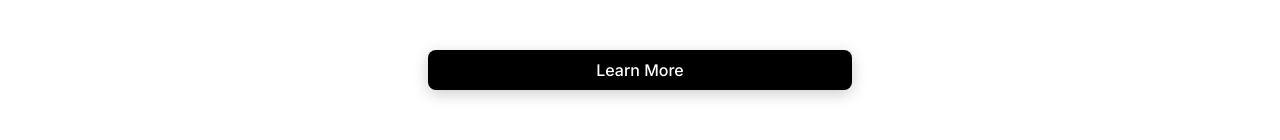
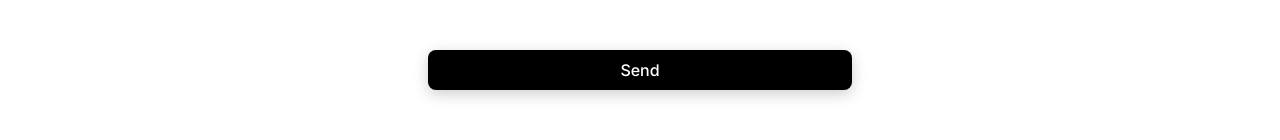
Before and after one commit to JoyOffiong/AnuaObio-website, a Next.js app: page /pages/contactUs in a window 1280 px wide. Shown: the part 535-675 px from the top of the page. Built offline with nearby package versions, Linux system fonts and the light colour scheme.

Commit message:
feat:new commit

```diff
--- a/src/app/pages/contactUs/page.tsx
+++ b/src/app/pages/contactUs/page.tsx
@@ -53,7 +53,7 @@ be happy to help in any way we can!</p>
               />
       </div>
       <div className='mx-auto flex justify-center '>
-      <button className="bg-black flex items-center w-2/3 shadow-custom-xl md:w-1/2 justify-center text-white gap-2 rounded-lg py-2 transform hover:scale-110 mt-5 hover:text-gray-500 transition-all duration-300 "> <a href=".//">Learn More</a></button>
+      <button className="bg-black flex items-center w-2/3 shadow-custom-xl md:w-1/2 justify-center text-white gap-2 rounded-lg py-2 transform hover:scale-110 mt-5 hover:text-gray-500 transition-all duration-300 ">Send</button>
 
       </div>
       </form>
```
